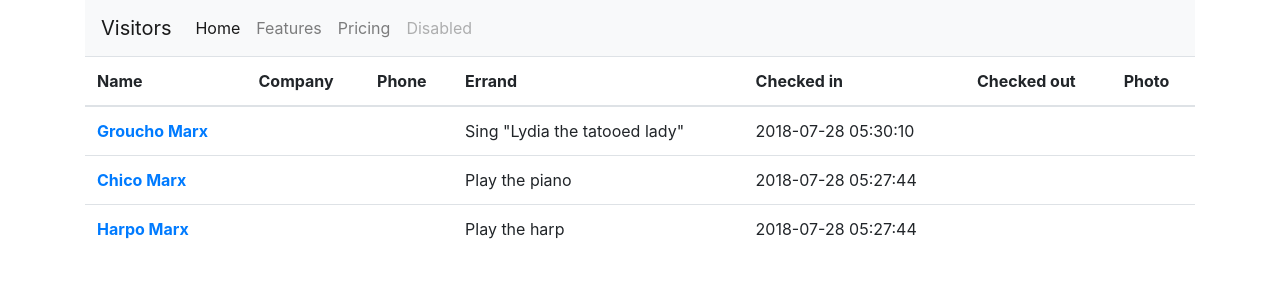
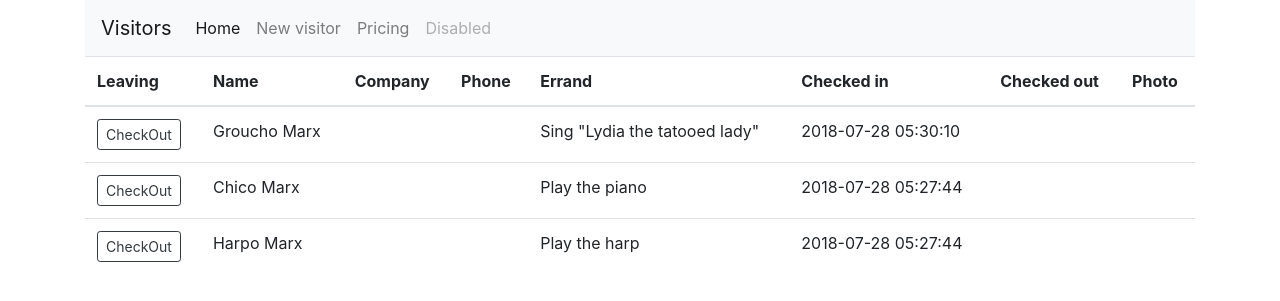
Before and after one commit to johanpeyron/visitorsbadge, a PHP site: page /visitorsbadge/ in a window 1280 px wide. Shown: the top 301 px of the page. Run offline with PHP 8.4, Linux system fonts and the light colour scheme; data comes from the database, SQL or seed files in the repository.

Commit message:
trying different layouts

```diff
--- a/inc/navbar.php
+++ b/inc/navbar.php
@@ -1,13 +1,13 @@
 <div class="container">
   <nav class="navbar navbar-expand-lg navbar-light bg-light">
-    <a class="navbar-brand" href="#">Visitors</a>
+    <a class="navbar-brand" href="<?php echo ROOT_URL; ?>">Visitors</a>
     <button class="navbar-toggler" type="button" data-toggle="collapse" data-target="#navbarNavAltMarkup" aria-controls="navbarNavAltMarkup" aria-expanded="false" aria-label="Toggle navigation">
       <span class="navbar-toggler-icon"></span>
     </button>
     <div class="collapse navbar-collapse" id="navbarNavAltMarkup">
       <div class="navbar-nav">
-        <a class="nav-item nav-link active" href="#">Home <span class="sr-only">(current)</span></a>
-        <a class="nav-item nav-link" href="#">Features</a>
+        <a class="nav-item nav-link active" href="<?php echo ROOT_URL; ?>">Home <span class="sr-only">(current)</span></a>
+        <a class="nav-item nav-link" href="<?php echo ROOT_URL; ?>addpost.php">New visitor</a>
         <a class="nav-item nav-link" href="#">Pricing</a>
         <a class="nav-item nav-link disabled" href="#">Disabled</a>
       </div>
--- a/index.php
+++ b/index.php
@@ -24,6 +24,7 @@
     <table class="table">
       <thead>
         <tr>
+          <th scope="col">Leaving</th>
           <th scope="col">Name</th>
           <th scope="col">Company</th>
           <th scope="col">Phone</th>
@@ -36,7 +37,9 @@
       <tbody>
         <?php foreach($posts as $post) : ?>
           <tr>
-            <th scope="row"><a href="post.php?id=<?php echo $post['id']; ?>"><?php echo $post['name']; ?></a></th>
+            <th scope="row"><a href="post.php?id=<?php echo $post['id']; ?>"><button type="button" class="btn btn-outline-dark btn-sm">CheckOut</button></a></th>
+            <!-- <th scope="row"><a href="post.php?id=<?php echo $post['id']; ?>"><?php echo $post['name']; ?></a></th> -->
+            <td><?php echo $post['name']; ?></td>
             <td><?php echo $post['company']; ?></td>
             <td><?php echo $post['phone']; ?></td>
             <td><?php echo $post['errand']; ?></td>
```
Also changed, not shown: addpost.php (+7 -2 lines).
